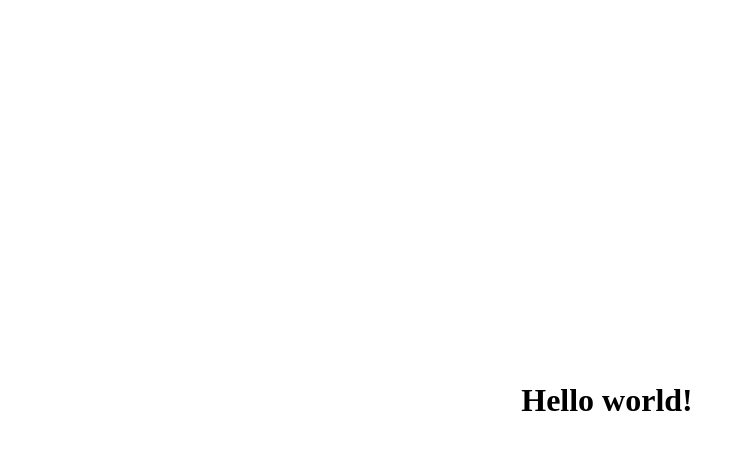
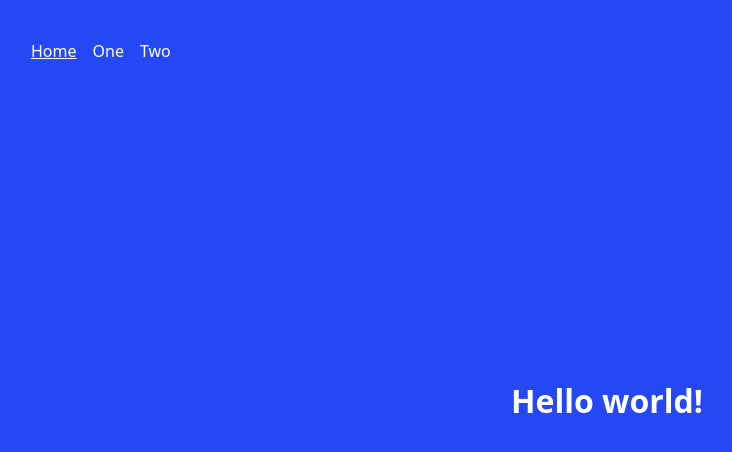
Before and after one commit to nobuti/piensaenpixel, a Gatsby site: page / in a window 1280 px wide. Shown: the whole page, without its empty margins (33-765 px from the left). Built offline with nearby package versions, Linux system fonts and the light colour scheme; Gatsby itself is replaced by a stand-in of ours.

Commit message:
Fine tune fonts

```diff
--- a/src/components/globalStyles.js
+++ b/src/components/globalStyles.js
@@ -3,8 +3,11 @@
     boxSizing: "border-box",
   },
   body: {
+    fontFamily: "system-ui",
     margin: 0,
     padding: 0,
     minHeight: "100%",
+    backgroundColor: "#2548f5",
+    color: "#fff",
   },
 };
--- a/src/components/routes/One.js
+++ b/src/components/routes/One.js
@@ -1,2 +1,2 @@
 import React from "react";
-export default () => <div>Project one</div>;
+export default () => <h1>Project one</h1>;
--- a/src/components/routes/Two.js
+++ b/src/components/routes/Two.js
@@ -1,2 +1,2 @@
 import React from "react";
-export default () => <div>Project two</div>;
+export default () => <h1>Project two</h1>;
```
Also changed, not shown: README.md.
